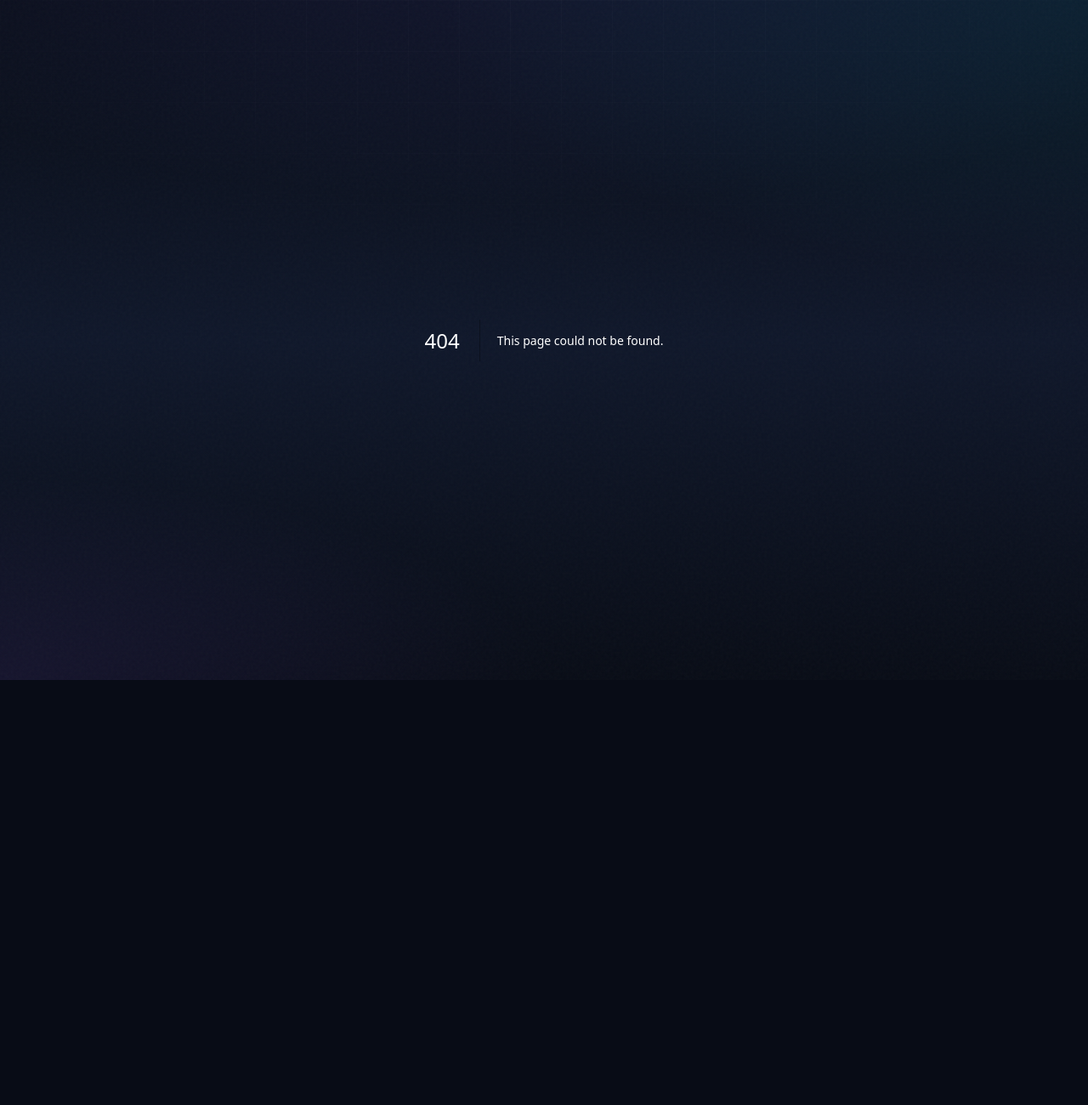
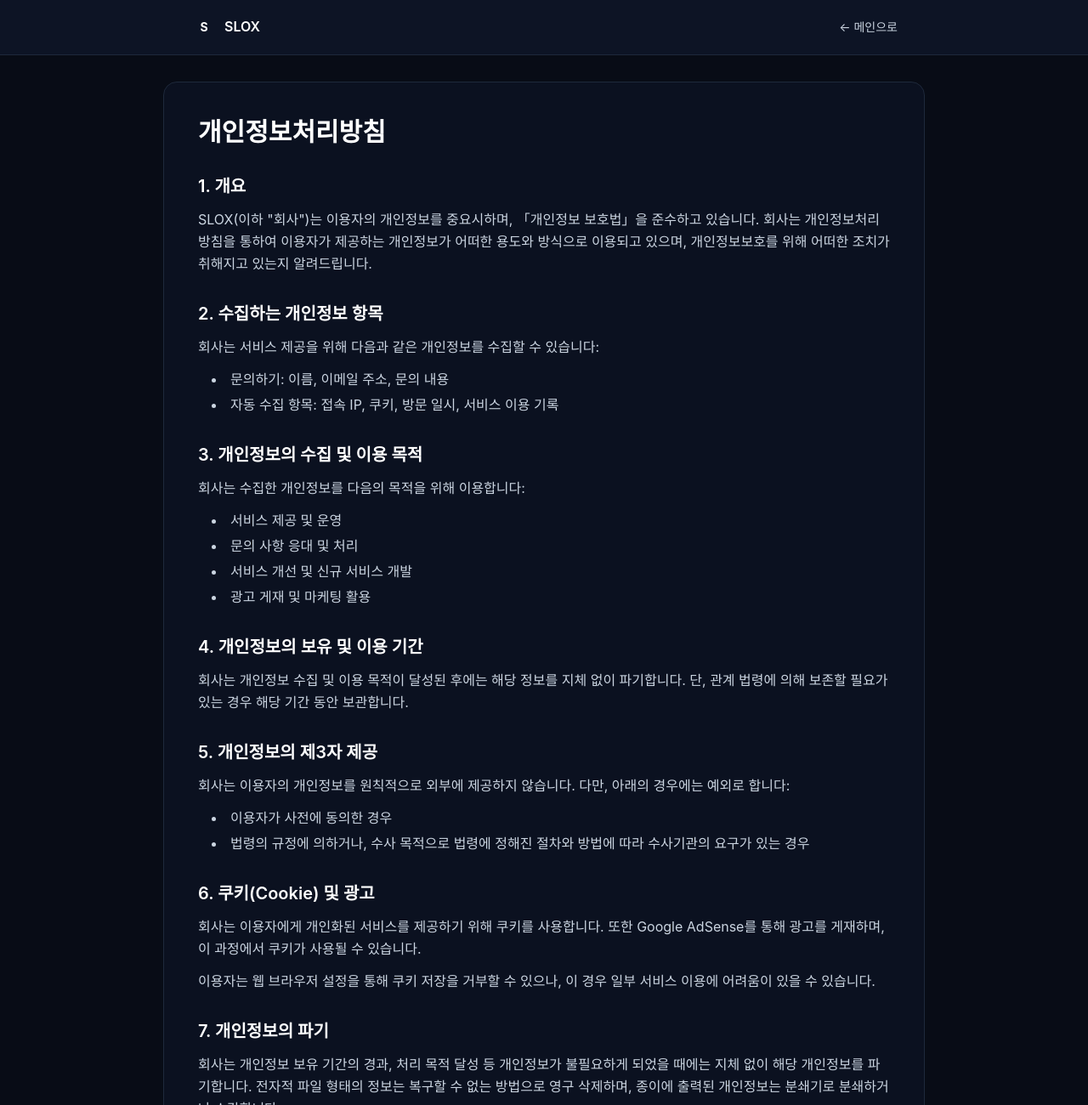
Before and after one commit to roboris-namu/slox-landing, a Next.js app: page /privacy in a window 1280 px wide. Before the commit this address had no page. Shown: the top 1300 px of the page at 85% size. Before the commit the page ends 800 px from the top, so only its background shows below. Built offline with nearby package versions, Linux system fonts and the light colour scheme.

Commit message:
개인정보처리방침 페이지 추가 - AdSense 승인용

```diff
--- a/src/app/page.tsx
+++ b/src/app/page.tsx
@@ -221,9 +221,14 @@ function Footer() {
 
         {/* 하단 */}
         <div className="mt-14 pt-8 border-t border-white/[0.05] flex flex-col sm:flex-row items-center justify-between gap-4">
-          <p className="text-sm text-dark-500">
-            © {new Date().getFullYear()} SLOX. All rights reserved.
-          </p>
+          <div className="flex items-center gap-4">
+            <p className="text-sm text-dark-500">
+              © {new Date().getFullYear()} SLOX. All rights reserved.
+            </p>
+            <a href="/privacy" className="text-sm text-dark-500 hover:text-dark-300 transition-colors">
+              개인정보처리방침
+            </a>
+          </div>
           <div className="flex gap-3">
             <a href="https://pf.kakao.com/_tixaYn/chat" target="_blank" rel="noopener noreferrer" className="w-10 h-10 rounded-xl bg-white/[0.05] border border-white/[0.08] flex items-center justify-center hover:bg-accent-500/20 hover:border-accent-500/30 transition-all duration-300 group">
               <svg className="w-4 h-4 text-dark-400 group-hover:text-accent-400 transition-colors" viewBox="0 0 24 24" fill="currentColor">
--- /dev/null
+++ b/src/app/privacy/layout.tsx
@@ -0,0 +1,15 @@
+import type { Metadata } from "next";
+
+export const metadata: Metadata = {
+  title: "개인정보처리방침 - SLOX",
+  description: "SLOX의 개인정보처리방침입니다. 이용자의 개인정보 보호를 위해 최선을 다하고 있습니다.",
+  robots: "noindex, nofollow",
+};
+
+export default function PrivacyLayout({
+  children,
+}: {
+  children: React.ReactNode;
+}) {
+  return children;
+}
--- /dev/null
+++ b/src/app/privacy/page.tsx
@@ -0,0 +1,160 @@
+import Link from "next/link";
+
+export default function PrivacyPage() {
+  return (
+    <div className="min-h-screen bg-dark-950">
+      {/* 네비게이션 */}
+      <nav className="fixed top-0 left-0 right-0 z-50 bg-dark-900/80 backdrop-blur-xl border-b border-dark-800">
+        <div className="max-w-4xl mx-auto px-4 sm:px-6 lg:px-8">
+          <div className="flex justify-between items-center h-16">
+            <Link href="/" className="flex items-center gap-2">
+              <div className="w-8 h-8 bg-gradient-to-br from-accent-purple to-accent-cyan rounded-lg flex items-center justify-center">
+                <span className="text-white font-bold text-sm">S</span>
+              </div>
+              <span className="text-white font-semibold">SLOX</span>
+            </Link>
+            <Link href="/" className="text-dark-300 hover:text-white transition-colors text-sm">
+              ← 메인으로
+            </Link>
+          </div>
+        </div>
+      </nav>
+
+      {/* 메인 콘텐츠 */}
+      <main className="pt-24 pb-16 px-4">
+        <div className="max-w-4xl mx-auto">
+          <div className="bg-dark-900/50 rounded-2xl border border-dark-800 p-6 sm:p-10">
+            <h1 className="text-3xl font-bold text-white mb-8">개인정보처리방침</h1>
+
+            <div className="space-y-8 text-dark-300 leading-relaxed">
+              {/* 1. 개요 */}
+              <section>
+                <h2 className="text-xl font-semibold text-white mb-3">1. 개요</h2>
+                <p>
+                  SLOX(이하 &quot;회사&quot;)는 이용자의 개인정보를 중요시하며, 「개인정보 보호법」을 준수하고 있습니다.
+                  회사는 개인정보처리방침을 통하여 이용자가 제공하는 개인정보가 어떠한 용도와 방식으로 이용되고 있으며,
+                  개인정보보호를 위해 어떠한 조치가 취해지고 있는지 알려드립니다.
+                </p>
+              </section>
+
+              {/* 2. 수집하는 개인정보 */}
+              <section>
+                <h2 className="text-xl font-semibold text-white mb-3">2. 수집하는 개인정보 항목</h2>
+                <p className="mb-3">회사는 서비스 제공을 위해 다음과 같은 개인정보를 수집할 수 있습니다:</p>
+                <ul className="list-disc list-inside space-y-1 ml-4">
+                  <li>문의하기: 이름, 이메일 주소, 문의 내용</li>
+                  <li>자동 수집 항목: 접속 IP, 쿠키, 방문 일시, 서비스 이용 기록</li>
+                </ul>
+              </section>
+
+              {/* 3. 개인정보 수집 및 이용 목적 */}
+              <section>
+                <h2 className="text-xl font-semibold text-white mb-3">3. 개인정보의 수집 및 이용 목적</h2>
+                <p className="mb-3">회사는 수집한 개인정보를 다음의 목적을 위해 이용합니다:</p>
+                <ul className="list-disc list-inside space-y-1 ml-4">
+                  <li>서비스 제공 및 운영</li>
+                  <li>문의 사항 응대 및 처리</li>
+                  <li>서비스 개선 및 신규 서비스 개발</li>
+                  <li>광고 게재 및 마케팅 활용</li>
+                </ul>
+              </section>
+
+              {/* 4. 개인정보 보유 및 이용 기간 */}
+              <section>
+                <h2 className="text-xl font-semibold text-white mb-3">4. 개인정보의 보유 및 이용 기간</h2>
+                <p>
+                  회사는 개인정보 수집 및 이용 목적이 달성된 후에는 해당 정보를 지체 없이 파기합니다.
+                  단, 관계 법령에 의해 보존할 필요가 있는 경우 해당 기간 동안 보관합니다.
+                </p>
+              </section>
+
+              {/* 5. 개인정보의 제3자 제공 */}
+              <section>
+                <h2 className="text-xl font-semibold text-white mb-3">5. 개인정보의 제3자 제공</h2>
+                <p>
+                  회사는 이용자의 개인정보를 원칙적으로 외부에 제공하지 않습니다.
+                  다만, 아래의 경우에는 예외로 합니다:
+                </p>
+                <ul className="list-disc list-inside space-y-1 ml-4 mt-3">
+                  <li>이용자가 사전에 동의한 경우</li>
+                  <li>법령의 규정에 의하거나, 수사 목적으로 법령에 정해진 절차와 방법에 따라 수사기관의 요구가 있는 경우</li>
+                </ul>
+              </section>
+
+              {/* 6. 쿠키 및 광고 */}
+              <section>
+                <h2 className="text-xl font-semibold text-white mb-3">6. 쿠키(Cookie) 및 광고</h2>
+                <p className="mb-3">
+                  회사는 이용자에게 개인화된 서비스를 제공하기 위해 쿠키를 사용합니다.
+                  또한 Google AdSense를 통해 광고를 게재하며, 이 과정에서 쿠키가 사용될 수 있습니다.
+                </p>
+                <p>
+                  이용자는 웹 브라우저 설정을 통해 쿠키 저장을 거부할 수 있으나,
+                  이 경우 일부 서비스 이용에 어려움이 있을 수 있습니다.
+                </p>
+              </section>
+
+              {/* 7. 개인정보의 파기 */}
+              <section>
+                <h2 className="text-xl font-semibold text-white mb-3">7. 개인정보의 파기</h2>
+                <p>
+                  회사는 개인정보 보유 기간의 경과, 처리 목적 달성 등 개인정보가 불필요하게 되었을 때에는
+                  지체 없이 해당 개인정보를 파기합니다. 전자적 파일 형태의 정보는 복구할 수 없는 방법으로 영구 삭제하며,
+                  종이에 출력된 개인정보는 분쇄기로 분쇄하거나 소각합니다.
+                </p>
+              </section>
+
+              {/* 8. 이용자의 권리 */}
+              <section>
+                <h2 className="text-xl font-semibold text-white mb-3">8. 이용자의 권리</h2>
+                <p className="mb-3">이용자는 언제든지 다음의 권리를 행사할 수 있습니다:</p>
+                <ul className="list-disc list-inside space-y-1 ml-4">
+                  <li>개인정보 열람 요청</li>
+                  <li>개인정보 정정 요청</li>
+                  <li>개인정보 삭제 요청</li>
+                  <li>개인정보 처리 정지 요청</li>
+                </ul>
+              </section>
+
+              {/* 9. 개인정보 보호책임자 */}
+              <section>
+                <h2 className="text-xl font-semibold text-white mb-3">9. 개인정보 보호책임자</h2>
+                <p className="mb-3">
+                  회사는 개인정보 처리에 관한 업무를 총괄해서 책임지고, 개인정보 처리와 관련한
+                  이용자의 불만 처리 및 피해 구제를 위하여 아래와 같이 개인정보 보호책임자를 지정하고 있습니다.
+                </p>
+                <div className="bg-dark-800/50 rounded-xl p-4 mt-3">
+                  <p><strong className="text-white">개인정보 보호책임자</strong></p>
+                  <p>이메일: hyoincho9123@gmail.com</p>
+                </div>
+              </section>
+
+              {/* 10. 개정 이력 */}
+              <section>
+                <h2 className="text-xl font-semibold text-white mb-3">10. 개인정보처리방침의 변경</h2>
+                <p>
+                  이 개인정보처리방침은 2025년 12월 2일부터 적용됩니다.
+                  법령 및 방침에 따른 변경 내용의 추가, 삭제 및 정정이 있는 경우에는
+                  변경 사항의 시행 7일 전부터 공지사항을 통하여 고지할 것입니다.
+                </p>
+              </section>
+            </div>
+
+            {/* 하단 */}
+            <div className="mt-12 pt-8 border-t border-dark-800 text-center">
+              <p className="text-dark-500 text-sm mb-4">
+                최종 수정일: 2025년 12월 2일
+              </p>
+              <Link
+                href="/"
+                className="inline-flex items-center gap-2 px-6 py-3 bg-gradient-to-r from-accent-purple to-accent-cyan text-white font-medium rounded-xl hover:scale-105 transition-transform"
+              >
+                메인으로 돌아가기
+              </Link>
+            </div>
+          </div>
+        </div>
+      </main>
+    </div>
+  );
+}
```
